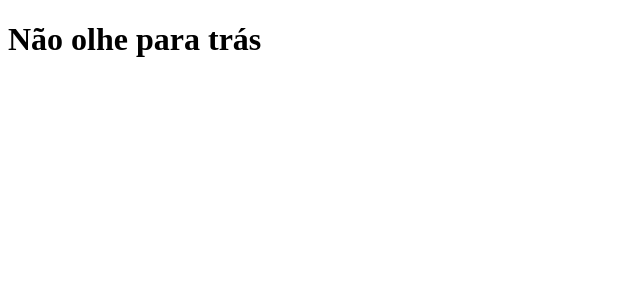
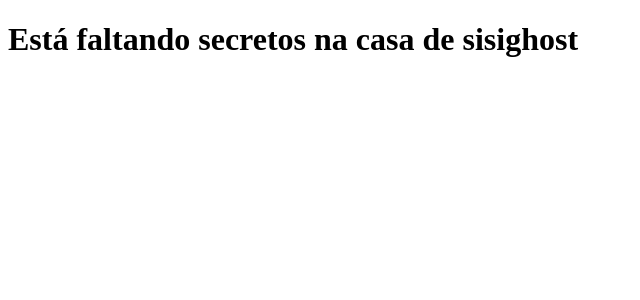
Before and after one commit to GabrielMori10/clone-tabnews-cursodev, a Next.js app: page / in a window 1280 px wide. Shown: the top 300 px of the page, without its empty margins (0-640 px from the left). Built offline with nearby package versions, Linux system fonts and the light colour scheme.

Commit message:
Modifica

```diff
--- a/pages/index.js
+++ b/pages/index.js
@@ -1,5 +1,5 @@
 function Home() {
-  return <h1>Não olhe para trás</h1>;
+  return <h1>Está faltando secretos na casa de sisighost</h1>;
 }
 
 export default Home;
```
